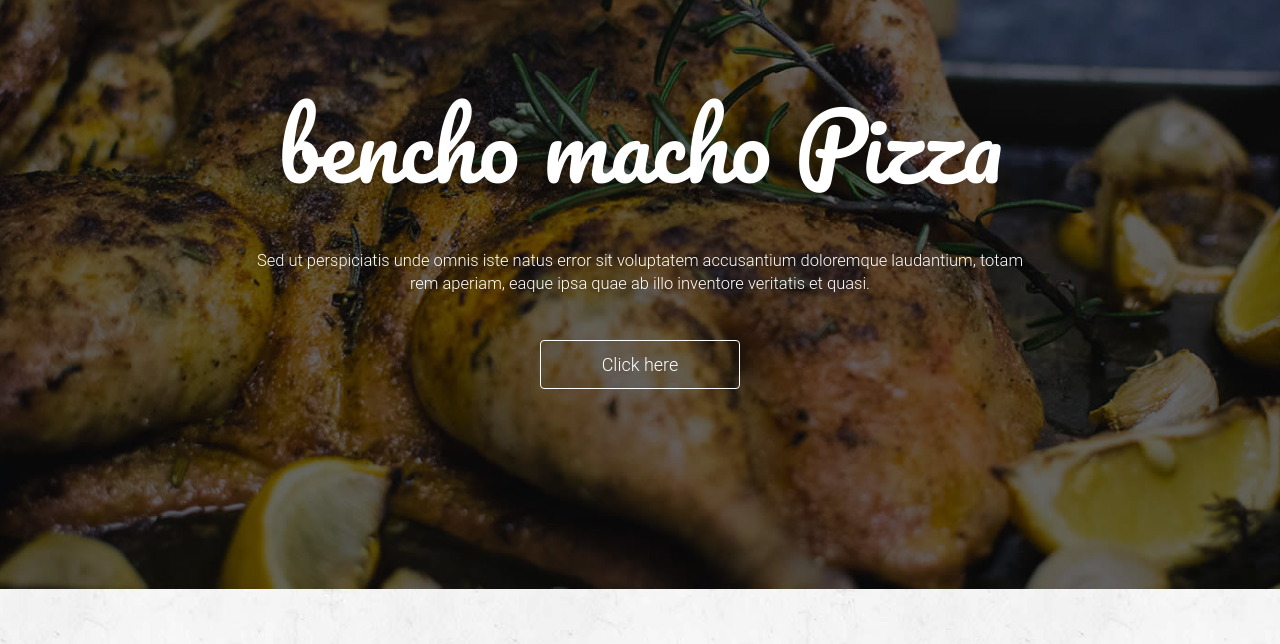
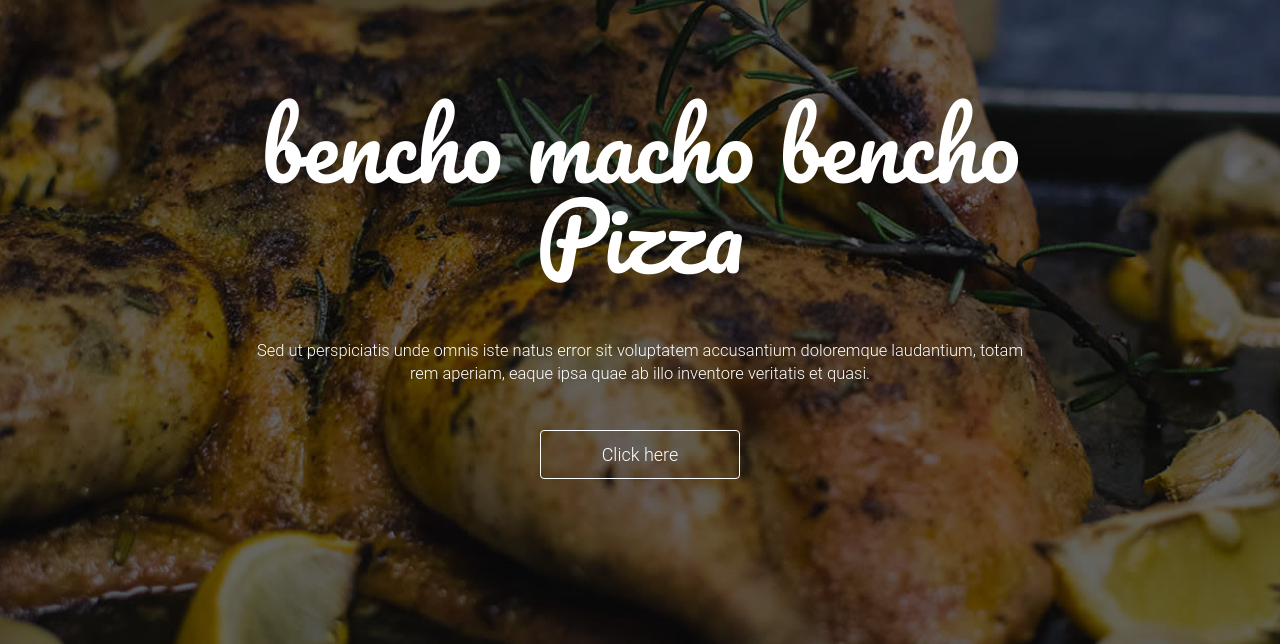
Before and after one commit to ashwin1-dev/jenkin3, a plain HTML site: page index.html in a window 1280 px wide. Shown: the part 150-794 px from the top of the page. Drawn offline with Linux system fonts and the light colour scheme.

Commit message:
update 1

```diff
--- a/index.html
+++ b/index.html
@@ -107,7 +107,7 @@
                         <div class="main_slider text-center">
                             <div class="col-md-12">
                                 <div class="main_slider_content wow zoomIn" data-wow-duration="1s">
-                                    <h1>bencho macho  Pizza</h1>
+                                    <h1>bencho macho bencho Pizza</h1>
                                     <p>Sed ut perspiciatis unde omnis iste natus error sit voluptatem accusantium doloremque laudantium, totam rem aperiam, eaque ipsa quae ab illo inventore veritatis et quasi. </p>
                                     <button href="" class="btn-lg">Click here</button>
                                 </div>
```
